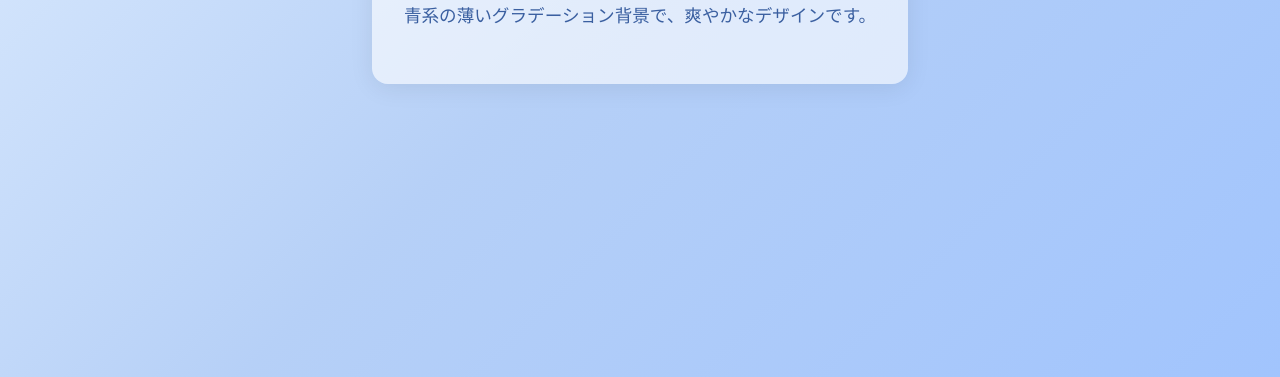
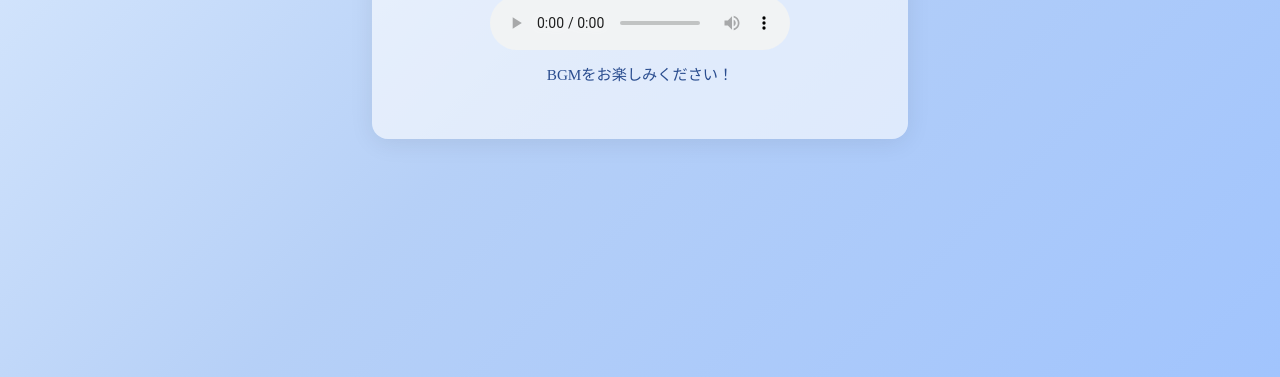
Before and after one commit to na20071206/my-web, a plain HTML site: page index.html in a window 1280 px wide. Shown: the part 423-800 px from the top of the page. Drawn offline with Linux system fonts and the light colour scheme.

Commit message:
09171355

```diff
--- a/index.html
+++ b/index.html
@@ -31,12 +31,23 @@
             color: #3a5fa0;
             font-size: 1.1rem;
         }
+        .audio-player {
+            margin-top: 24px;
+        }
     </style>
 </head>
 <body>
     <div class="container">
         <h1>青系グラデーションサイト</h1>
         <p>青系の薄いグラデーション背景で、爽やかなデザインです。</p>
+        <!-- 音楽プレイヤー追加 -->
+        <div class="audio-player">
+            <audio controls>
+                <source src="music.mp3" type="audio/mpeg">
+                お使いのブラウザはaudioタグをサポートしていません。
+            </audio>
+            <p style="font-size:0.95rem; color:#2a4d8f; margin-top:8px;">BGMをお楽しみください！</p>
+        </div>
     </div>
 </body>
 </html>
```
